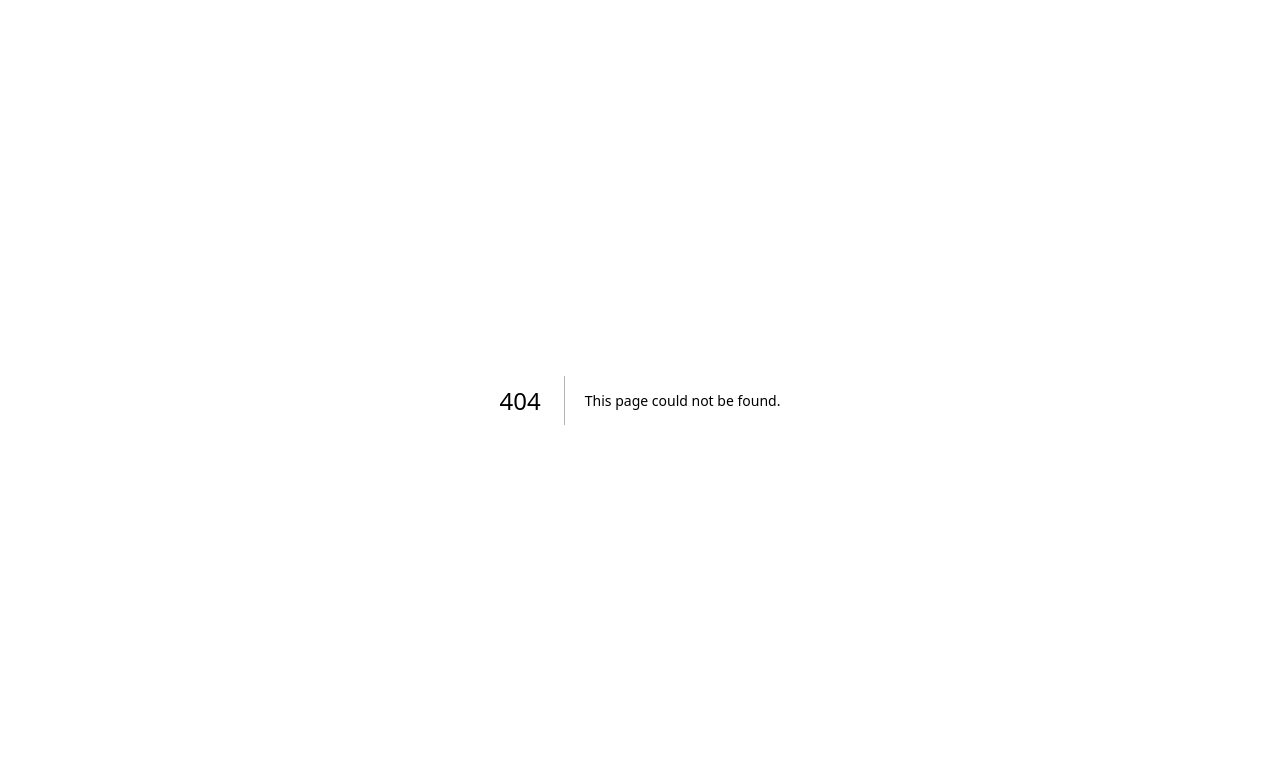
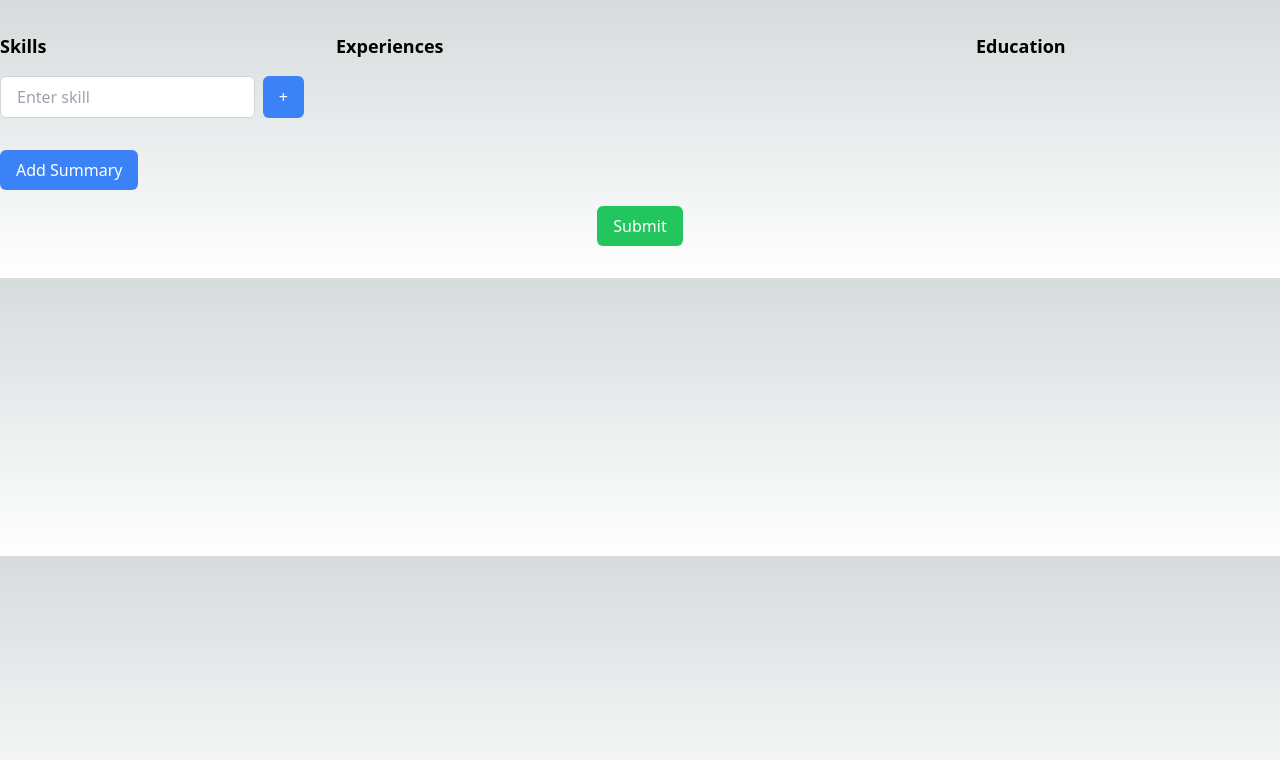
Before and after one commit to DennisLivshyts/resumesandbox, a Next.js app: page /CreateResumePage in a window 1280 px wide. Before the commit this address had no page. Shown: the top 760 px of the page. Built offline with nearby package versions, Linux system fonts and the light colour scheme.

Commit message:
Started Implementation of Create Resume
Started formatting create resume page

```diff
--- /dev/null
+++ b/pages/CreateResumePage.tsx
@@ -0,0 +1,115 @@
+import React, { useState } from 'react';
+
+const CreateResumePage : React.FC = () => {
+    const [skillInput, setSkillInput] = useState('');
+    const [skills,setSkills] = useState<string[]> ([]);
+    const [education,setEducation] = useState<{school:string,degree:string,major:string}[]>([]);
+    const [experiences, setExperiences] = useState<{position:string;company:string;description:string;aiAssistance:boolean}[]>([]);
+    const [showSummaryInput, setShowSummaryInput] = useState<boolean>(false);
+    const [summary, setSummary] = useState<string>('');
+    const [summaryAiAssistance, setSummaryAiAssistance] = useState<boolean>(false);
+
+    const handleSkillAdd = (skill:string)=>{
+        setSkills([...skills,skill]);
+    };
+
+    const handleEducationAdd = (school:string, degree: string, major: string) => {
+        setEducation([...education,{school,degree,major}]);
+    };
+
+    const handleExperienceAdd = (position:string, company:string, description:string, aiAssistance:boolean) => {
+        setExperiences([...experiences,{position,company,description,aiAssistance}]);
+    };
+
+    const handleResumeChange = (e: React.ChangeEvent<HTMLInputElement>) => {
+        setSummary(e.target.value);
+    };
+
+    const handleSubmit = (e: React.FormEvent<HTMLFormElement>) => {
+        e.preventDefault();
+    };
+
+    return (
+        <div className="container mx-auto py-8">
+      <div className="flex justify-center items-start space-x-8">
+        {/* Skills Column */}
+        <div className="w-1/4">
+          <h2 className="text-lg font-semibold mb-4">Skills</h2>
+          <div className="flex mb-2">
+            <input
+              type="text"
+              placeholder="Enter skill"
+              className="border border-gray-300 rounded-md px-4 py-2 w-full mr-2"
+              value={skillInput}
+              onChange={(e) => setSkillInput(e.target.value)}
+            />
+            <button
+              onClick={() => handleSkillAdd(skillInput)}
+              className="bg-blue-500 text-white px-4 py-2 rounded-md"
+            >
+              +
+            </button>
+          </div>
+          <ul className="mt-4">
+            {skills.map((skill, index) => (
+              <li key={index} className="mb-2">
+                {skill}
+              </li>
+            ))}
+          </ul>
+        </div>
+
+        {/* Experiences Column */}
+        <div className="w-1/2">
+          <h2 className="text-lg font-semibold mb-4">Experiences</h2>
+          {/* Experience Input Fields */}
+        </div>
+
+        {/* Education Column */}
+        <div className="w-1/4">
+          <h2 className="text-lg font-semibold mb-4">Education</h2>
+          {/* Education Input Fields */}
+        </div>
+      </div>
+
+      {/* Summary Input */}
+      {showSummaryInput && (
+        <div className="w-full mt-8 text-center">
+          <h2 className="text-lg font-semibold mb-4">Summary</h2>
+          <input
+            type="text"
+            placeholder="Enter summary"
+            value={summary}
+            onChange={handleResumeChange}
+            className="border border-gray-300 rounded-md px-4 py-2 mb-2 w-full"
+          />
+          {/* Checkbox for AI assistance */}
+          <button
+            onClick={() => setShowSummaryInput(false)}
+            className="bg-blue-500 text-white px-4 py-2 rounded-md mr-2"
+          >
+            Save Summary
+          </button>
+        </div>
+      )}
+
+      {/* Add Summary Button */}
+      <button
+        onClick={() => setShowSummaryInput(true)}
+        className="bg-blue-500 text-white px-4 py-2 rounded-md mt-4"
+      >
+        Add Summary
+      </button>
+
+      {/* Submit Button */}
+      <button
+        type="submit"
+
+        className="bg-green-500 text-white px-4 py-2 rounded-md mt-4 block mx-auto"
+      >
+        Submit
+      </button>
+    </div>
+  );
+};
+export default CreateResumePage;
--- a/pages/DashBoard.tsx
+++ b/pages/DashBoard.tsx
@@ -1,9 +1,14 @@
 import React, { useState, useEffect } from 'react';
 import axios from 'axios';
+import { useRouter } from 'next/router';
 
 const DashboardPage: React.FC = () => {
   const [userFirstName, setUserFirstName] = useState('');
+  const router = useRouter();
 
+  const handleCreateResume = () => {
+    router.push('/CreateResumePage');
+  };
   useEffect(() => {
     // Fetch user data when the component mounts
     const fetchUserDataFromDatabase = async () => {
@@ -37,7 +42,10 @@ const DashboardPage: React.FC = () => {
 
       <div className="w-full max-w-4xl p-8 bg-gray-800 rounded-lg shadow-lg">
         <h2 className="text-2xl font-bold mb-4">Create a New Resume</h2>
-        <button className="bg-green-500 hover:bg-green-600 text-white py-2 px-6 rounded-lg text-lg transition duration-300 mb-4">Create</button>
+        <button
+          className="bg-green-500 hover:bg-green-600 text-white py-2 px-6 rounded-lg text-lg transition duration-300 mb-4"
+          onClick={handleCreateResume}
+        >Create</button>
 
         <h2 className="text-2xl font-bold mb-4">Previously Built Resumes</h2>
         <div className="flex justify-center items-center">
```
